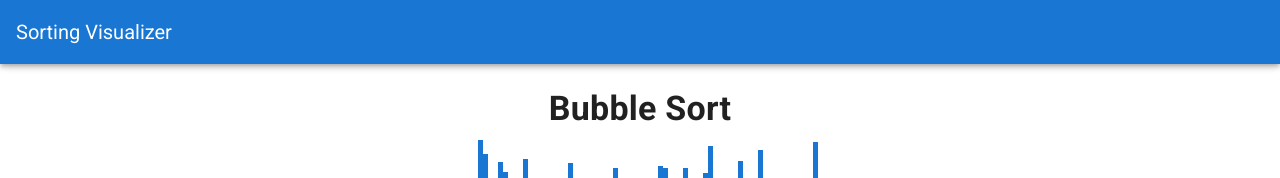
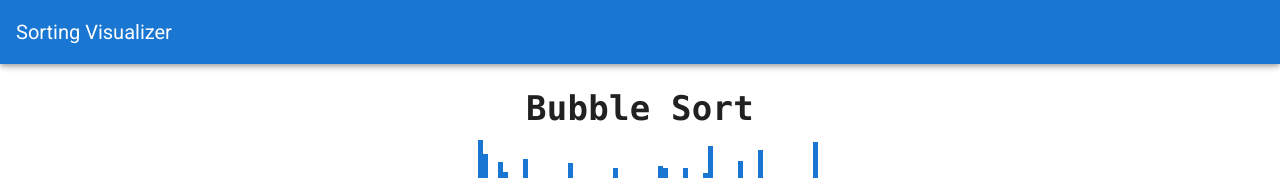
Before and after one commit to MJDeligan/Sorting-Visualizer-Vue, a Vue app: page / in a window 1280 px wide. Shown: the top 178 px of the page. Built offline with nearby package versions, Linux system fonts and the light colour scheme.

Commit message:
changed header

```diff
--- a/src/App.vue
+++ b/src/App.vue
@@ -24,7 +24,8 @@
     <v-main
       app
     >
-      <div class="text-center text-h4 pt-6 font-weight-bold">{{ $store.state.selected }}</div>
+      <div class="text-center text-h4 pt-6 font-weight-bold" id="sort-header">{{ $store.state.selected }}</div>
+      <div class="text-center warning" v-if="tooBigForBogo">Warning this might take a while!</div>
       <SortWrapper @drawer="drawer = !drawer" />
     </v-main>
     <v-bottom-navigation
@@ -42,21 +43,21 @@
       </v-btn>
       <v-btn
         @click="cancel"
-        :disabled="!$store.state.sorting"
+        :disabled="!disable"
       >
         <span>Cancel</span>
         <v-icon>mdi-cancel</v-icon>
       </v-btn>
       <v-btn
         @click="refresh"
-        :disabled="$store.state.sorting"
+        :disabled="disable"
       >
         <span>New Values</span>
         <v-icon>mdi-refresh</v-icon>
       </v-btn>
       <v-btn
         @click="shuffle"
-        :disabled="$store.state.sorting"
+        :disabled="disable"
       >
         <span>Shuffle</span>
         <v-icon>mdi-shuffle-variant</v-icon>
@@ -68,6 +69,7 @@
         <v-icon>mdi-tune</v-icon>
       </v-btn>
     </v-bottom-navigation>
+    <Instructions />
   </v-app>
 </template>
 
@@ -78,18 +80,24 @@ body {
 .nav-drawer {
   border-top: 1px solid #ccc;
 }
+
+#sort-header {
+  font-family: Consolas!important;
+}
 </style>
 <script>
 import { bus } from './main'
-import SortWrapper from './components/SortWrapper';
+import SortWrapper from './components/SortWrapper'
 import SortControls from './components/SortControls'
+import Instructions from './components/Instructions'
 
 export default {
   name: 'App',
 
   components: {
     SortWrapper,
-    SortControls
+    SortControls,
+    Instructions
   },
 
   data: () => ({
@@ -98,7 +106,10 @@ export default {
   }),
   computed: {
     disable() {
-      return this.$store.state.sorting || this.$store.state.selected === 'Choose Algorithm'
+      return this.$store.state.sorting
+    },
+    tooBigForBogo() {
+      return this.$store.state.numberOfValues > 7 & this.$store.state.selected === 'Bogo Sort'
     }
   },
   methods: {
```
